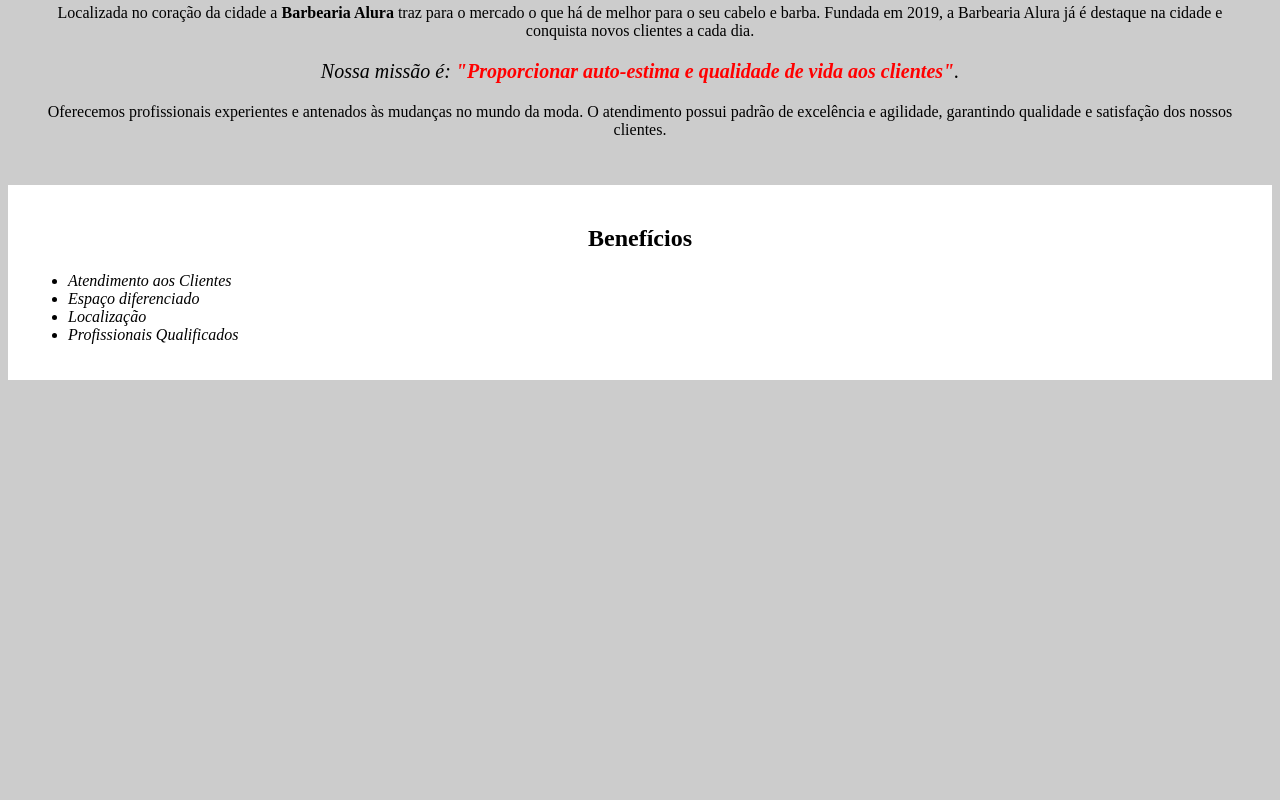
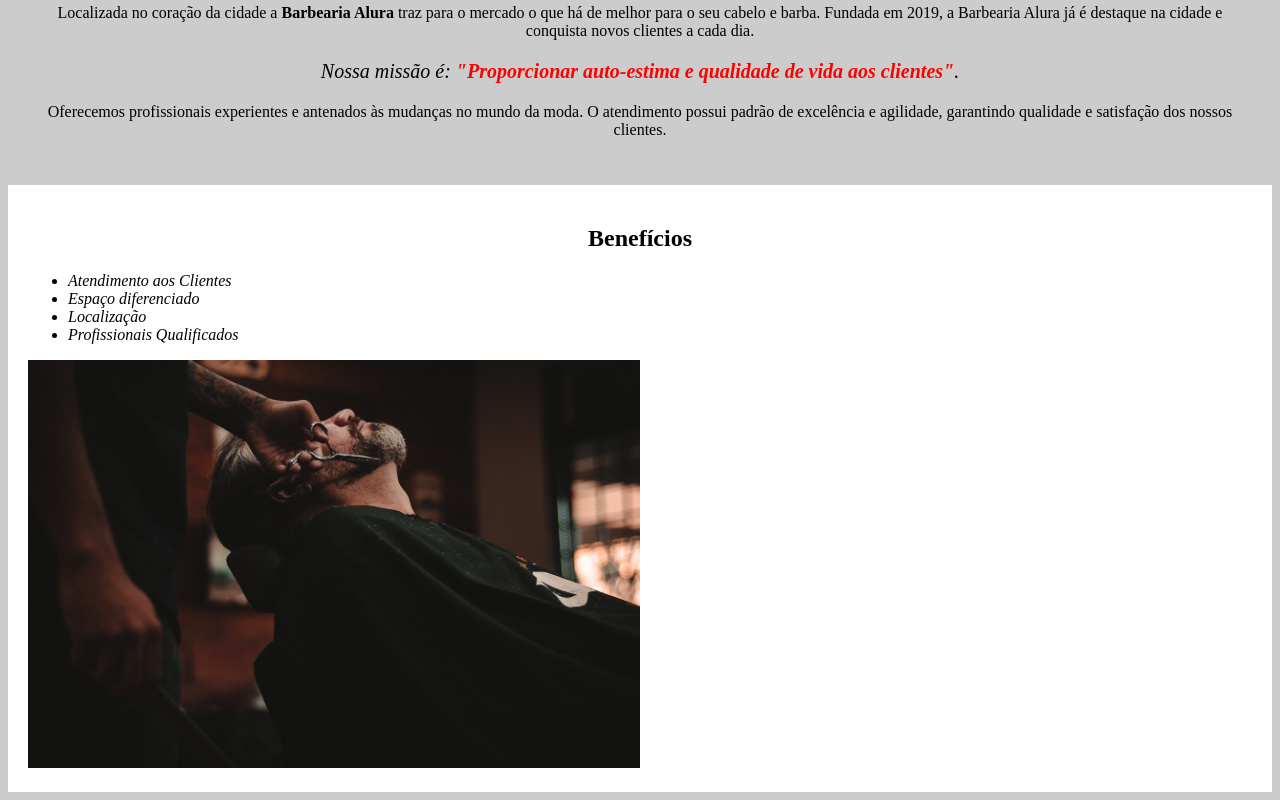
Before and after one commit to LCSHNR/front-end, a plain HTML site: page index.html in a window 1280 px wide. Shown: the part 592-1392 px from the top of the page. Before the commit the page ends 980 px from the top, so only its background shows below. Drawn offline with Linux system fonts and the light colour scheme.

Commit message:
imagem beneficios

```diff
--- a/index.html
+++ b/index.html
@@ -28,6 +28,7 @@
             <li class="itens">Localização</li>
             <li class="itens">Profissionais Qualificados</li>
         </ul>
+        <img src="img/beneficios.jpg" alt="" class="imagembeneficios">
 
 
     </div>
--- a/style.css
+++ b/style.css
@@ -34,3 +34,6 @@ em strong{
 h2{
     text-align: center;
 }
+.imagembeneficios{
+    width: 50%;
+}
```
Also changed, not shown: img/beneficios.jpg (renamed from beneficios.jpg).
